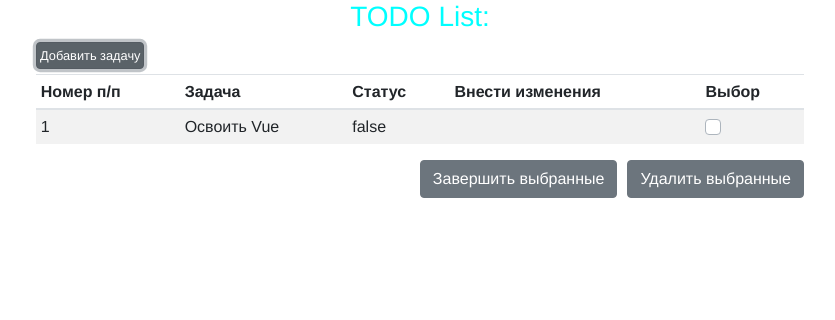
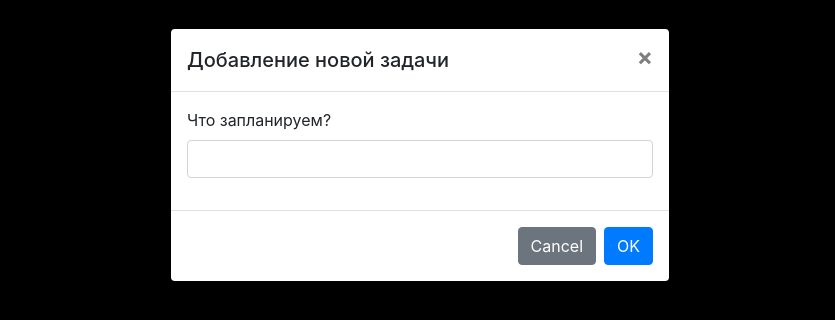
Before and after one commit to AlexanderPron/todo-list, a Vue app: page / in a window 1280 px wide. Both pictures are taken after a click on the button "Добавить задачу". Shown: the top 320 px of the page, without its empty margins (220-1055 px from the left). Built offline with nearby package versions, Linux system fonts and the light colour scheme.

Commit message:
modal added

```diff
--- a/src/components/todo.vue
+++ b/src/components/todo.vue
@@ -1,12 +1,38 @@
 <template>
 <div class = 'page'>
   <h3> TODO List: </h3>
-  <b-button class="add-task">Добавить задачу</b-button>
+  <b-button v-b-modal.add-new-task class="add-task">Добавить задачу</b-button>
+
+  <b-modal
+      id="add-new-task"
+      ref="modal"
+      title="Добавление новой задачи"
+      @show="resetModal"
+      @hidden="resetModal"
+      @ok="handleOk"
+    >
+      <form ref="form" @submit.stop.prevent="handleSubmit">
+        <b-form-group
+          :state="nameState"
+          label="Что запланируем?"
+          label-for="name-input"
+          invalid-feedback="Надо что-то ввести"
+        >
+          <b-form-input
+            id="task-input"
+            v-model="name"
+            :state="nameState"
+            required
+          ></b-form-input>
+        </b-form-group>
+      </form>
+    </b-modal>
+
   <b-table small fixed striped hover :fields="fields" :items="items">
-    <template v-slot:cell(Внести изменения)="row">
+    <template v-slot:cell(edit)="row">
       <b-button size="sm" @click="row.toggleDetails" class="mr-2">Изменить</b-button>
     </template>
-    <template v-slot:cell(Выбор)="row">
+    <template v-slot:cell(select)="row">
       <b-form-checkbox v-model="row.detailsShowing" @change="row.toggleDetails"></b-form-checkbox>
     </template>
   </b-table>
@@ -25,27 +51,94 @@ import 'bootstrap/dist/css/bootstrap.css';
 export default {
   name: 'todo.vue',
   data() {
-    const items = [
-      {
-        'Номер п/п': 1,
-        'Задача': 'Освоить Vue',
-        'Статус': false,
-      },
-      // {
-      //   id: 2,
-      //   describe: 'Пройти аттестацию модуля С',
-      //   status: false,
-      // },
-      // {
-      //   id: 3,
-      //   describe: 'Выпить пивка в субботу',
-      //   status: false,
-      // },
-    ];
+    // const test = [
+    //   {
+    //     id: 1,
+    //     describe: 'Освоить Vue',
+    //     status: false,
+    //   },
+    //   {
+    //     id: 2,
+    //     describe: 'Пройти аттестацию модуля С',
+    //     status: false,
+    //   },
+    //   {
+    //     id: 3,
+    //     describe: 'Выпить пивка в субботу',
+    //     status: false,
+    //   },
+    // ];
+
+    // localStorage.setItem('tasks', JSON.stringify(test));
+    const items = () => {
+      const taskList = JSON.parse(localStorage.getItem('tasks'));
+      return taskList;
+    };
+    const addTaskModal = {
+      newTask: '',
+      nameState: null,
+    };
     return {
-      fields: ['Номер п/п', 'Задача', 'Статус', 'Внести изменения', 'Выбор'],
+      fields: [
+        {
+          key: 'id',
+          label: 'Номер п/п',
+        },
+        {
+          key: 'describe',
+          label: 'Задача',
+        },
+        {
+          key: 'status',
+          label: 'Статус',
+        },
+        {
+          key: 'edit',
+          label: 'Внести изменения',
+        },
+        {
+          key: 'select',
+          label: 'Выбор',
+        },
+      ],
       items,
+      addTaskModal,
     };
+  },
+  methods: {
+    checkFormValidity() {
+      const valid = this.$refs.form.checkValidity();
+      this.nameState = valid;
+      return valid;
+    },
+    resetModal() {
+      this.newTask = '';
+      this.nameState = null;
+    },
+    // handleOk(bvModalEvt) {
+    handleOk() {
+      // Prevent modal from closing
+      // bvModalEvt.preventDefault();
+      // Trigger submit handler
+      this.handleSubmit();
+    },
+    handleSubmit() {
+      // Exit when the form isn't valid
+      if (!this.checkFormValidity()) {
+        return;
+      }
+      // Push the name to submitted names
+      // this.submittedNames.push(this.name);
+      const tasksInLS = JSON.parse(localStorage.getItem('tasks'));
+      this.newID = tasksInLS.length + 1;
+      tasksInLS.push({ id: this.newID, describe: this.newTask, status: false });
+      console.log(tasksInLS);
+      localStorage.setItem('tasks', JSON.stringify(tasksInLS));
+      // Hide the modal manually
+      this.$nextTick(() => {
+        this.$bvModal.hide('add-new-task');
+      });
+    },
   },
 };
 </script>
```
Also changed, not shown: 1 other file (tests, documents, lock files or other folders).
